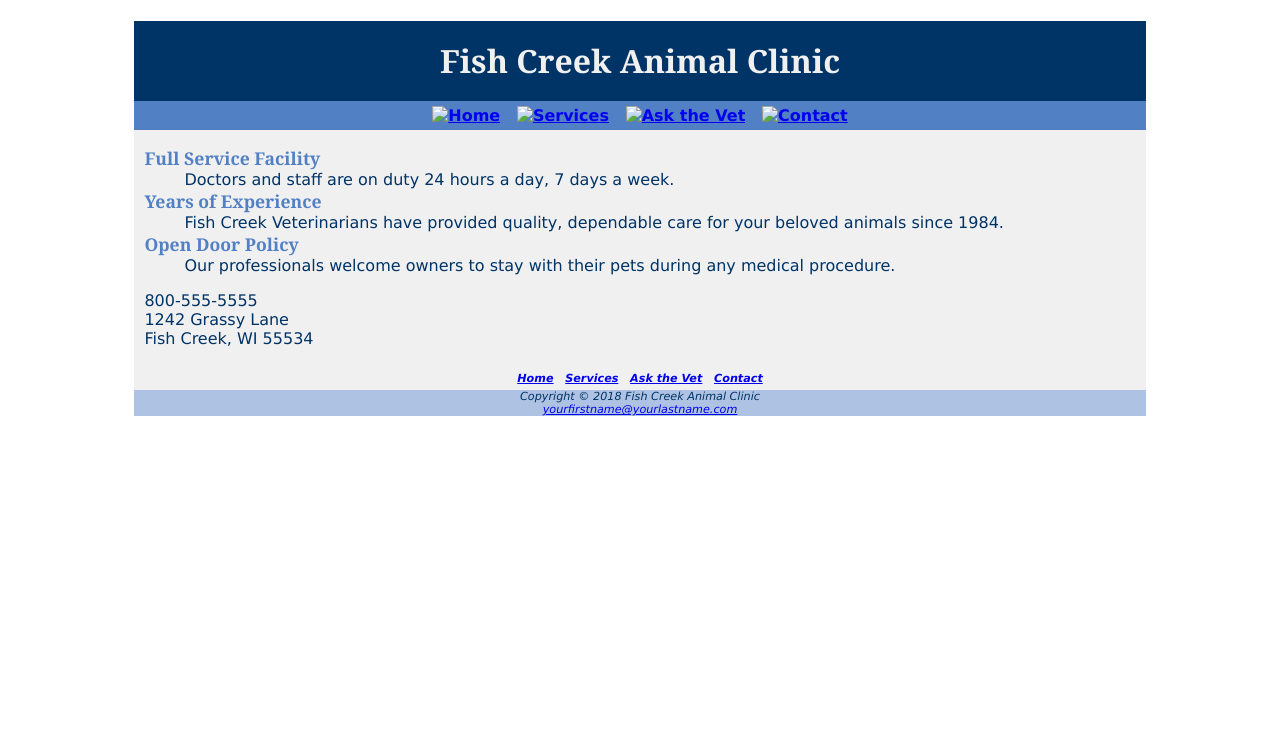
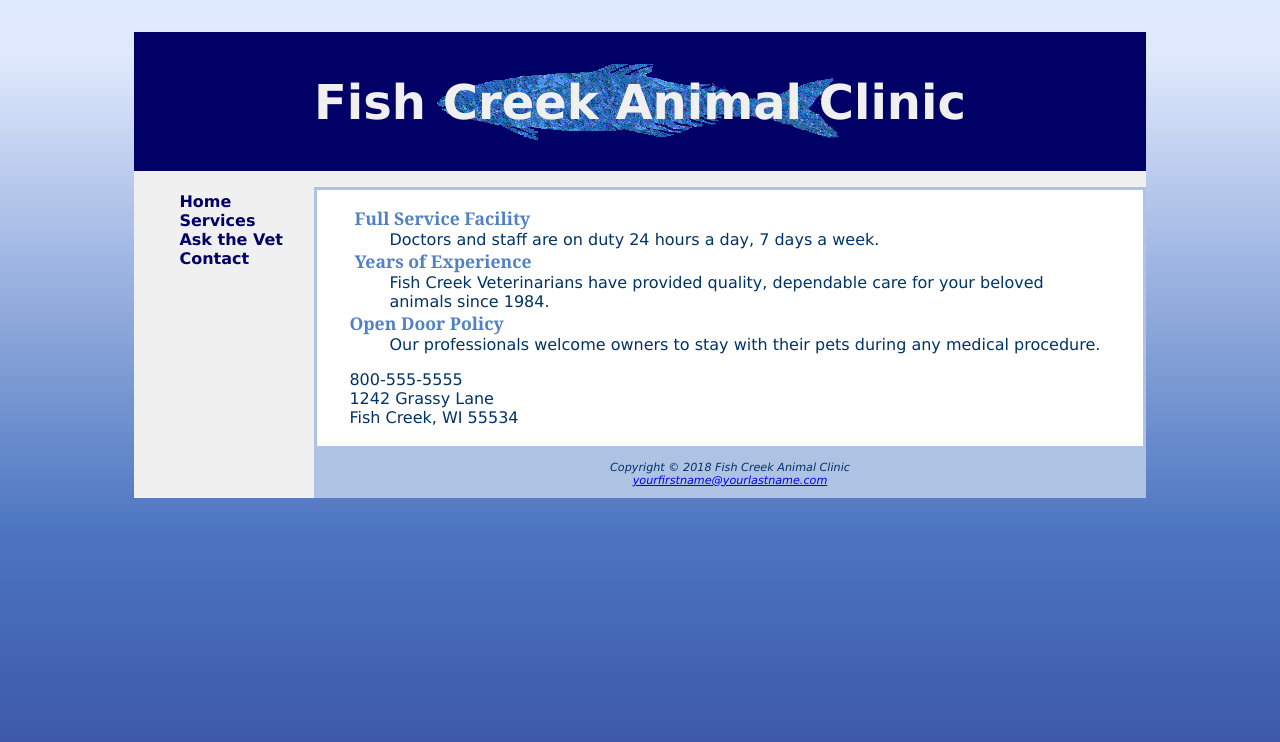
Before and after one commit to 44144Sp21/ch6casestudy-JordynThiessen, a plain HTML site: page index.html in a window 1280 px wide. Drawn offline with Linux system fonts and the light colour scheme.

Commit message:
ThiessenCh6CaseStudy
Added and edited fishcreek.css then updated nav on html sheets the removed footer nav

```diff
--- a/fishcreek.css
+++ b/fishcreek.css
@@ -1,21 +1,39 @@
-body { background-color: #FFFFFF;
+body { background-color: #5280C5;
       color: #003366 ;
 	  font-family: Verdana, Arial, sans-serif;
+      background-image: url(gradientblue.jpg);
 }
-header { background-color: #003366;
+header { background-color: #000066;
        color: #F0F0F0;
-	   font-family: Georgia, "Times New Roman", serif;
-	   background-image: url(fishcreeklogo.gif);
+	   background-image: url(bigfish.gif);
 	   background-repeat: no-repeat;
 	   background-position: center;
 	   text-align: center;
 }
 h1 { line-height: 250%;
- 	margin-bottom: 0;}
+ 	margin-bottom: 0;
+    font-size: 3em;
+    padding: 0.2em;
+    text-shadow: #CCCCCC;
+}
 nav { font-weight: bold;
-     background-color: #5280C5;
-     text-align: center;
-     padding: 5px;}
+     padding: 5px;
+     float: left;
+     width: 180px;
+}
+nav ul { list-style-type: none;
+    margin: 0px;
+    padding: 0px;
+}
+nav a {text-decoration: none;
+
+}
+nav a:link {color: #000066;
+}
+nav a:visited {color: #5280C5;
+}
+nav a:hover {color: #3262A3;
+}
 .category { font-weight: bold;
 			color: #5280C5;
 			 font-family: Georgia, "Times New Roman", serif;
@@ -27,15 +45,20 @@ dt { font-weight: bold;
 	 color: #5280C5;
      font-family: Georgia, "Times New Roman", serif;
 }
-main { padding-left: 10px;
-      padding-right: 10px;
+main { padding-left: 2em;
+      padding-right: 2em;
+      margin-left: 180px;
+      background-color: #FFFFFF;
+      border: solid; 1px;
+      border-color: #AEC3E3;
+
 }
-footer { font-size: .70em;
+footer {font-size: .70em;
        font-style: italic;
 	   text-align: center;
 	   background-color: #AEC3E3;
-}
-footer nav { background-color: 	#F0F0F0	;
+       padding: 1em;
+       margin-left: 180px;
 }
 #wrapper { width: 80%;
            margin-right: auto;
@@ -43,3 +66,7 @@ footer nav { background-color: 	#F0F0F0	;
 		   background-color: #F0F0F0;
 		   min-width: 700px;
 }
+* {
+    box-sizing: border-box;
+}
+header, nav, main, footer { display: block; }
--- a/index.html
+++ b/index.html
@@ -1,7 +1,7 @@
 <!DOCTYPE html>
 <html lang="en">
     <head>
-<title>LASTNAME Chapter 6 Case Study - Fish Creek Animal Clinic</title>
+        <title>Thiessen Chapter 6 Case Study - Fish Creek Animal Clinic</title>
         <meta charset="utf-8">
         <link rel="stylesheet" href="fishcreek.css">
     </head>
@@ -10,12 +10,14 @@
             <header>
               <h1>Fish Creek Animal Clinic</h1>
             </header>
+                <ul style="list-style: none;">
                     <nav>
-<a href="index.html"><img src="home.gif" alt="Home" width="127" height="32"></a> &nbsp;
-<a href="services.html"><img src="services.gif" alt="Services" width="127" height="32"></a> &nbsp;
-<a href="askvet.html"><img src="askthevet.gif" alt="Ask the Vet" width="127" height="32"></a> &nbsp;
-<a href="contact.html"><img src="contact.gif" alt="Contact" width="127" height="32"></a>
+                        <li><a href="index.html">Home</a></li>
+                        <li><a href="services.html">Services</a></li>
+                        <li><a href="askvet.html">Ask the Vet</a></li>
+                        <li><a href="contact.html">Contact</a></li>
                     </nav>
+                </ul>
             <main>
                 <dl>
                     <dt>Full Service Facility</dt>
@@ -34,15 +36,8 @@ Fish Creek, WI 55534<br><br>
                     </div>
             </main>
                 <footer>
-<nav>
-<a href="index.html">Home</a> &nbsp;
-<a href="services.html">Services</a> &nbsp;
-<a href="askvet.html">Ask the Vet</a> &nbsp;
-<a href="contact.html">Contact</a>
-</nav>
                     Copyright &copy; 2018 Fish Creek Animal Clinic<br>
                     <a href="mailto:yourfirstname@yourlastname.com">yourfirstname@yourlastname.com</a>
-
                 </footer>
             </div>
         </body>
```
Also changed, not shown: askvet.html (+7 -11 lines), services.html (+7 -11 lines). Lines whose indentation alone changed are shown as unchanged.
